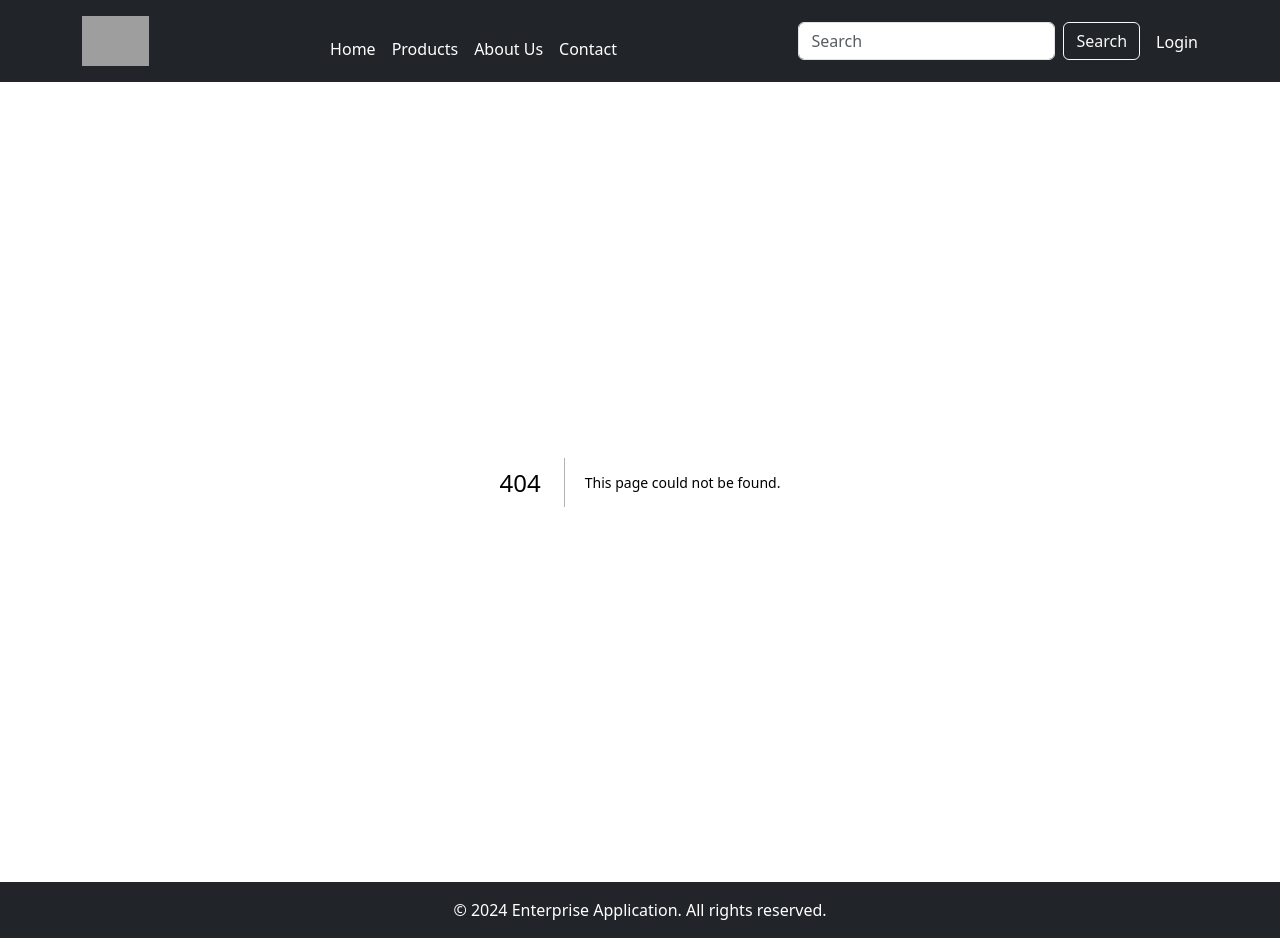
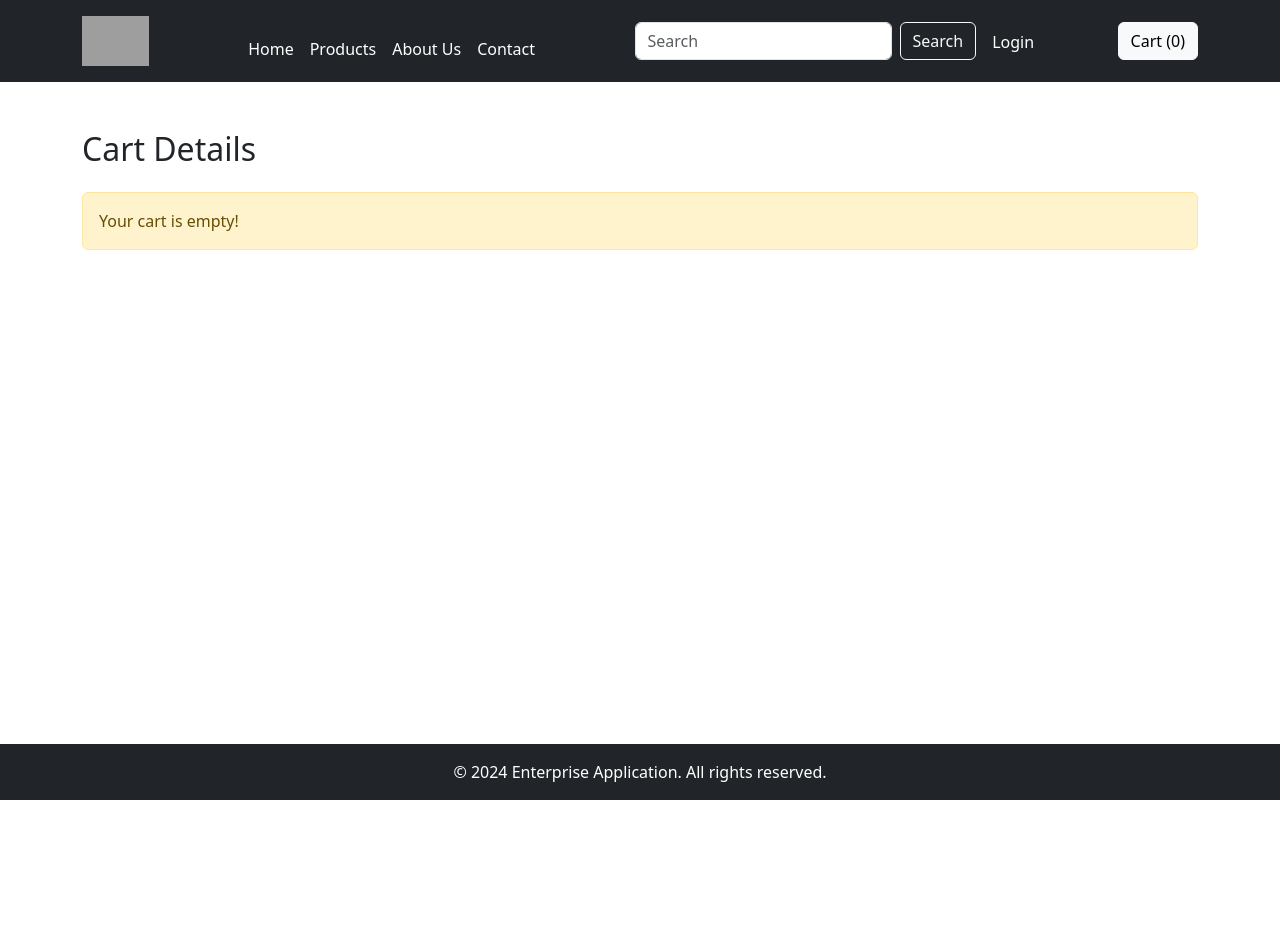
Before and after one commit to ShivaKrishna2266/car-specifications-system, a Next.js app: page /cart-details in a window 1280 px wide. Before the commit this address had no page. After the commit the page ends 800 px from the top, so only its background shows below. Built offline with nearby package versions, Linux system fonts and the light colour scheme; grey boxes are pictures that could not be loaded.

Commit message:
Added cart details.

```diff
--- /dev/null
+++ b/app/cart-details/page.tsx
@@ -0,0 +1,62 @@
+// app/cart-details/page.tsx
+"use client"; // Ensure this is marked as a Client Component
+
+import React from 'react';
+import { useRouter } from 'next/navigation';
+import { useCart } from '../context/CartContext'; // Adjust the import path as necessary
+
+const CartDetails = () => {
+  const { cartItems, getTotalPrice } = useCart();
+  const router = useRouter();
+
+  const handleOrder = async () => {
+    const totalPrice = getTotalPrice();
+    // Implement the order logic and Razorpay integration here
+    // For example, you could open the Razorpay checkout here
+  };
+
+  return (
+    <div className="container mt-5">
+      <h2 className="mb-4">Cart Details</h2>
+      {cartItems.length === 0 ? (
+        <div className="alert alert-warning" role="alert">
+          Your cart is empty!
+        </div>
+      ) : (
+        <>
+          <table className="table table-bordered table-striped">
+            <thead className="table-light">
+              <tr>
+                <th>Model Name</th>
+                <th>Specifications</th>
+                <th>Price (Rupees)</th>
+                <th>Actions</th>
+              </tr>
+            </thead>
+            <tbody>
+              {cartItems.map((item, index) => (
+                <tr key={index}>
+                  <td>{item.modelName}</td>
+                  <td>{item.specifications}</td>
+                  <td>{item.price}</td>
+                  <td>
+                    {/* Add any action buttons if necessary, for now just an empty cell */}
+                    <button className="btn btn-danger btn-sm" disabled>
+                      Remove
+                    </button>
+                  </td>
+                </tr>
+              ))}
+            </tbody>
+          </table>
+          <div className="d-flex justify-content-between align-items-center">
+            <h4>Total Price: <span className="text-success">{getTotalPrice()} Rupees</span></h4>
+            <button onClick={handleOrder} className="btn btn-primary">Order Car</button>
+          </div>
+        </>
+      )}
+    </div>
+  );
+};
+
+export default CartDetails;
--- a/app/components/Header.tsx
+++ b/app/components/Header.tsx
@@ -1,10 +1,16 @@
+// app/components/Header.tsx
+'use client';
+
 import React from 'react';
 import Navigation from './Navigation';
 import SearchForm from './SearchForm';
+import { useCart } from '../context/CartContext';
 
 export default function Header() {
+  const { cartItems } = useCart();
+
   return (
-    <header className="bg-dark text-white p-3 ">
+    <header className="bg-dark text-white p-3">
       <div className="container">
         <div className="d-flex justify-content-between align-items-center">
           <a href="/">
@@ -17,6 +23,9 @@ export default function Header() {
           </a>
           <Navigation />
           <SearchForm />
+          <a href="/cart-details" className="btn btn-light">
+            Cart ({cartItems.length})
+          </a>
         </div>
       </div>
     </header>
--- /dev/null
+++ b/app/context/CartContext.tsx
@@ -0,0 +1,33 @@
+// context/CartContext.tsx
+"use client"; // Ensure this is a client component
+
+import React, { createContext, useContext, useState } from 'react';
+
+const CartContext = createContext(null);
+
+export const CartProvider = ({ children }) => {
+  const [cartItems, setCartItems] = useState([]);
+
+  const addToCart = (item) => {
+    setCartItems((prevItems) => [...prevItems, item]);
+  };
+
+
+  const removeFromCart = (itemToRemove) => {
+    setCartItems((prevItems) => prevItems.filter(item => item.modelId !== itemToRemove.modelId));
+  };
+
+  const getTotalPrice = () => {
+    return cartItems.reduce((total, item) => total + item.price, 0);
+  };
+
+  return (
+    <CartContext.Provider value={{ cartItems, addToCart, removeFromCart, getTotalPrice }}>
+      {children}
+    </CartContext.Provider>
+  );
+};
+
+export const useCart = () => {
+  return useContext(CartContext);
+};
--- a/app/layout.tsx
+++ b/app/layout.tsx
@@ -1,6 +1,7 @@
 import 'bootstrap/dist/css/bootstrap.min.css';
 import Footer from './components/Footer';
 import Header from './components/Header';
+import { CartProvider } from './context/CartContext';
 
 export const metadata = {
   title: 'Next.js App with Bootstrap',
@@ -10,11 +11,17 @@ export const metadata = {
 export default function RootLayout({ children }) {
   return (
     <html lang="en">
+       <head>
+        <script src="https://checkout.razorpay.com/v1/checkout.js"></script>
+      </head>
       <body className="d-flex flex-column min-vh-100">
+      <CartProvider>
         <Header />
         <div className="flex-grow-1">{children}</div>
         <Footer />
+        </CartProvider>
       </body>
+
     </html>
   );
 }
--- a/package.json
+++ b/package.json
@@ -13,6 +13,7 @@
     "axios": "^1.7.7",
     "bootstrap": "^5.3.3",
     "next": "14.2.14",
+    "razorpay": "^2.9.5",
     "react": "^18",
     "react-bootstrap": "^2.10.5",
     "react-dom": "^18",
```
Also changed, not shown: app/components/Cart.tsx (added, +21 -0 lines), app/viewdetails/page.tsx (+9 -1 lines), 1 other file (tests, documents, lock files or other folders).
